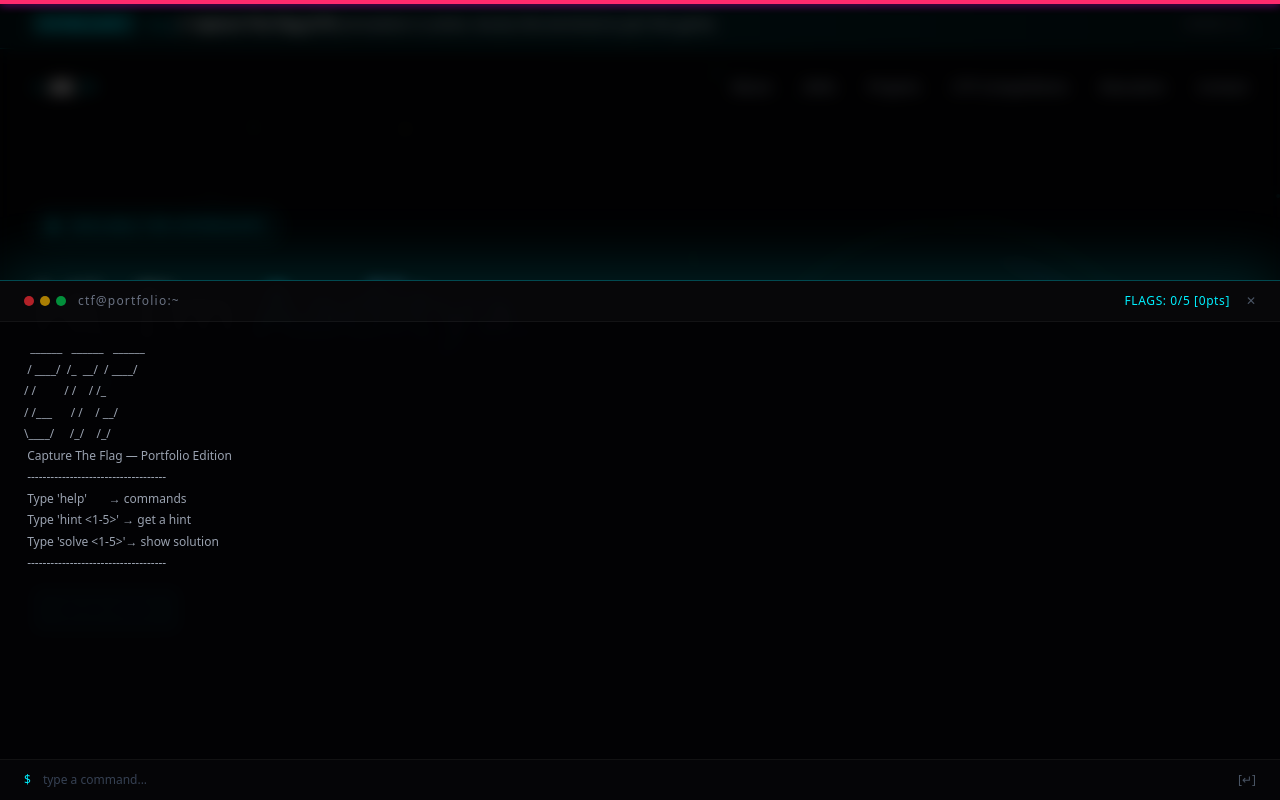
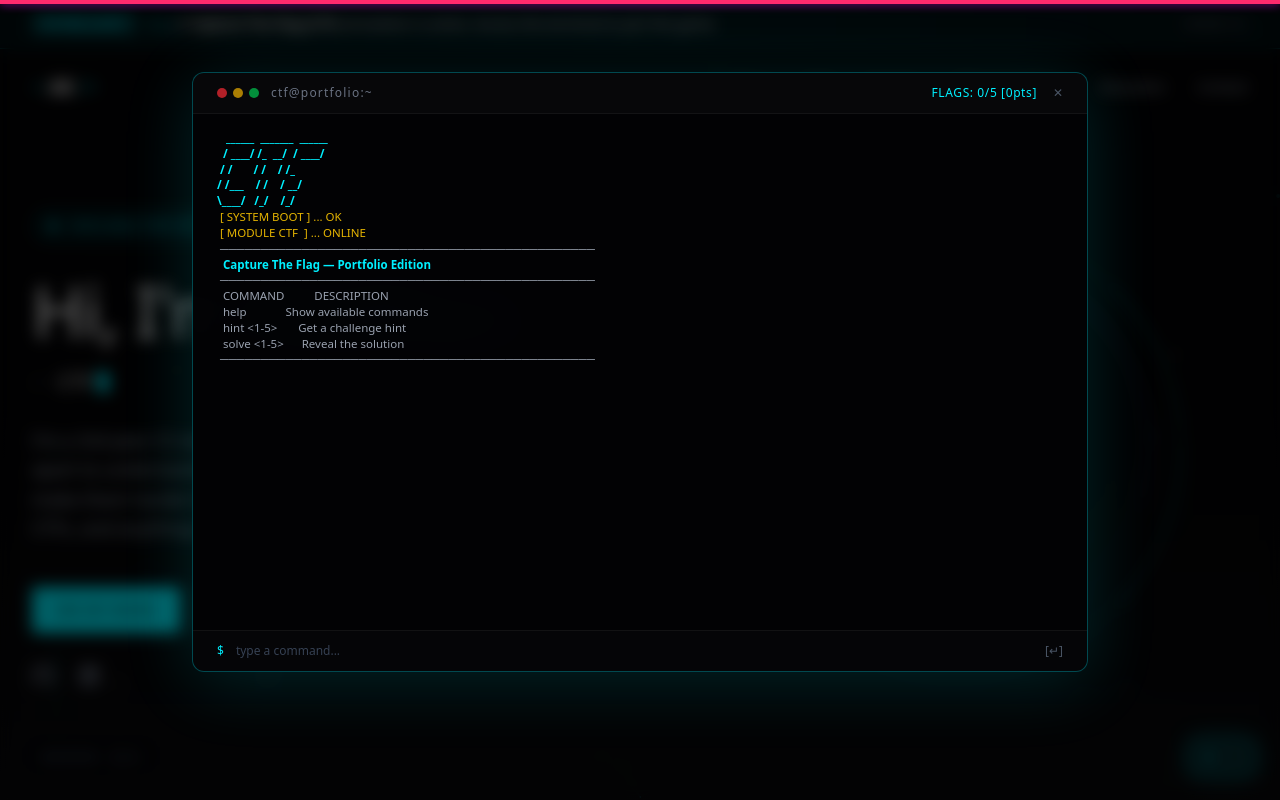
Before and after one commit to Aaditya2207/Portfolio-cyber, a Next.js app: page / in a window 1280 px wide. Both pictures are taken after a click on the button "Open CTF Terminal". Shown: the top 800 px of the page. Built offline with nearby package versions, Linux system fonts and the light colour scheme.

Commit message:
mythx updation

```diff
--- a/src/components/Experience.tsx
+++ b/src/components/Experience.tsx
@@ -8,7 +8,7 @@ const EXPERIENCES = [
         title: "MythX",
         organization: "KIET Group of Institutions",
         date: "April 2026",
-        description: "Secured a position in the top 60 out of 250+ teams in a 24-hour national-level CTF competition, tackling real-world challenges across web security, network security, OSINT, cryptography, steganography, reverse engineering, and digital forensics in a team of up to four members.",
+        description: "Achieved an outstanding 9th position in the offline final round of a national-level 24-hour Capture The Flag (CTF) competition, held at KIET College campus, demonstrating advanced technical skills and teamwork under high-pressure conditions.",
         cipherHint: null,
     },
     {
--- a/src/components/ui/CTFTerminal.tsx
+++ b/src/components/ui/CTFTerminal.tsx
@@ -5,23 +5,27 @@ import { motion, AnimatePresence } from "framer-motion";
 import { useCTF, CHALLENGES } from "@/contexts/CTFContext";
 
 interface Line {
-    type: "command" | "output" | "error" | "success" | "info" | "flag";
+    type: "command" | "output" | "error" | "success" | "info" | "flag" | "system" | "ascii";
     text: string;
 }
 
-const BANNER = [
-    "  ______   ______   ______",
-    " / ____/  /_  __/  / ____/",
-    "/ /         / /    / /_    ",
-    "/ /___      / /    / __/   ",
-    "\\____/     /_/    /_/      ",
-    "",
-    " Capture The Flag — Portfolio Edition",
-    " ------------------------------------",
-    " Type 'help'       → commands",
-    " Type 'hint <1-5>' → get a hint",
-    " Type 'solve <1-5>'→ show solution",
-    " ------------------------------------",
+const BANNER_LINES: Line[] = [
+    { type: "ascii", text: "   ______  _______  ______" },
+    { type: "ascii", text: "  / ____/ /_  __/  / ____/" },
+    { type: "ascii", text: " / /       / /    / /_    " },
+    { type: "ascii", text: "/ /___    / /    / __/    " },
+    { type: "ascii", text: "\\____/   /_/    /_/       " },
+    { type: "info", text: "" },
+    { type: "system", text: " [ SYSTEM BOOT ] ... OK" },
+    { type: "system", text: " [ MODULE CTF  ] ... ONLINE" },
+    { type: "info", text: " ──────────────────────────────────────────────" },
+    { type: "flag", text: "  Capture The Flag — Portfolio Edition" },
+    { type: "info", text: " ──────────────────────────────────────────────" },
+    { type: "info", text: "  COMMAND          DESCRIPTION" },
+    { type: "info", text: "  help             Show available commands" },
+    { type: "info", text: "  hint <1-5>       Get a challenge hint" },
+    { type: "info", text: "  solve <1-5>      Reveal the solution" },
+    { type: "info", text: " ──────────────────────────────────────────────" },
 ];
 
 function rot13(str: string): string {
@@ -42,7 +46,7 @@ function fromBase64(str: string): string {
 export const CTFTerminal = () => {
     const { capturedFlags, captureFlag, isCaptured, terminalOpen, setTerminalOpen, totalPoints } = useCTF();
     const [input, setInput] = useState("");
-    const [lines, setLines] = useState<Line[]>(BANNER.map(t => ({ type: "info", text: t })));
+    const [lines, setLines] = useState<Line[]>(BANNER_LINES);
     const [history, setHistory] = useState<string[]>([]);
     const [historyIndex, setHistoryIndex] = useState(-1);
     const inputRef = useRef<HTMLInputElement>(null);
@@ -267,6 +271,8 @@ export const CTFTerminal = () => {
         success: "text-green-400",
         info: "text-gray-400",
         flag: "text-neon-blue font-bold",
+        system: "text-yellow-400/90",
+        ascii: "text-neon-blue font-bold",
     };
 
     return (
@@ -303,14 +309,14 @@ export const CTFTerminal = () => {
                         />
 
                         {/* Terminal Window */}
-                        <motion.div
-                            initial={{ y: "100%", opacity: 0 }}
-                            animate={{ y: 0, opacity: 1 }}
-                            exit={{ y: "100%", opacity: 0 }}
-                            transition={{ type: "spring", stiffness: 300, damping: 35 }}
-                            className="fixed bottom-0 left-0 right-0 z-[70] h-[60vh] sm:h-[65vh] border-t border-neon-blue/30 shadow-[0_-10px_60px_rgba(0,240,255,0.15)] flex flex-col"
-                            style={{ background: "rgba(3,3,5,0.97)" }}
-                        >
+                        <div className="fixed inset-0 z-[70] flex items-center justify-center p-4 sm:p-6 sm:pb-20 pointer-events-none">
+                            <motion.div
+                                initial={{ y: 50, opacity: 0, scale: 0.95 }}
+                                animate={{ y: 0, opacity: 1, scale: 1 }}
+                                exit={{ y: 30, opacity: 0, scale: 0.95 }}
+                                transition={{ type: "spring", stiffness: 300, damping: 30 }}
+                                className="w-full max-w-4xl h-[70vh] sm:h-[75vh] bg-[#030305]/95 backdrop-blur-xl border border-neon-blue/30 rounded-xl shadow-[0_10px_70px_rgba(0,240,255,0.15)] flex flex-col overflow-hidden pointer-events-auto"
+                            >
                             {/* Title Bar */}
                             <div className="flex items-center justify-between px-4 sm:px-6 py-2 sm:py-3 border-b border-white/5 bg-white/[0.02] flex-shrink-0">
                                 <div className="flex items-center gap-2 sm:gap-3">
@@ -334,9 +340,9 @@ export const CTFTerminal = () => {
                             </div>
 
                             {/* Output */}
-                            <div className="flex-1 overflow-y-auto px-4 sm:px-6 py-3 sm:py-4 space-y-0.5 font-mono text-[10px] sm:text-xs scroll-smooth">
+                            <div className="flex-1 overflow-y-auto px-4 sm:px-6 py-3 sm:py-4 space-y-0 font-mono text-[10px] sm:text-[11.5px] scroll-smooth">
                                 {lines.map((line, i) => (
-                                    <div key={i} className={`leading-relaxed whitespace-pre-wrap break-all ${lineColors[line.type]}`}>
+                                    <div key={i} className={`leading-snug whitespace-pre sm:whitespace-pre-wrap ${lineColors[line.type]}`}>
                                         {line.text}
                                     </div>
                                 ))}
@@ -366,6 +372,7 @@ export const CTFTerminal = () => {
                                 </button>
                             </div>
                         </motion.div>
+                        </div>
                     </>
                 )}
             </AnimatePresence>
```
